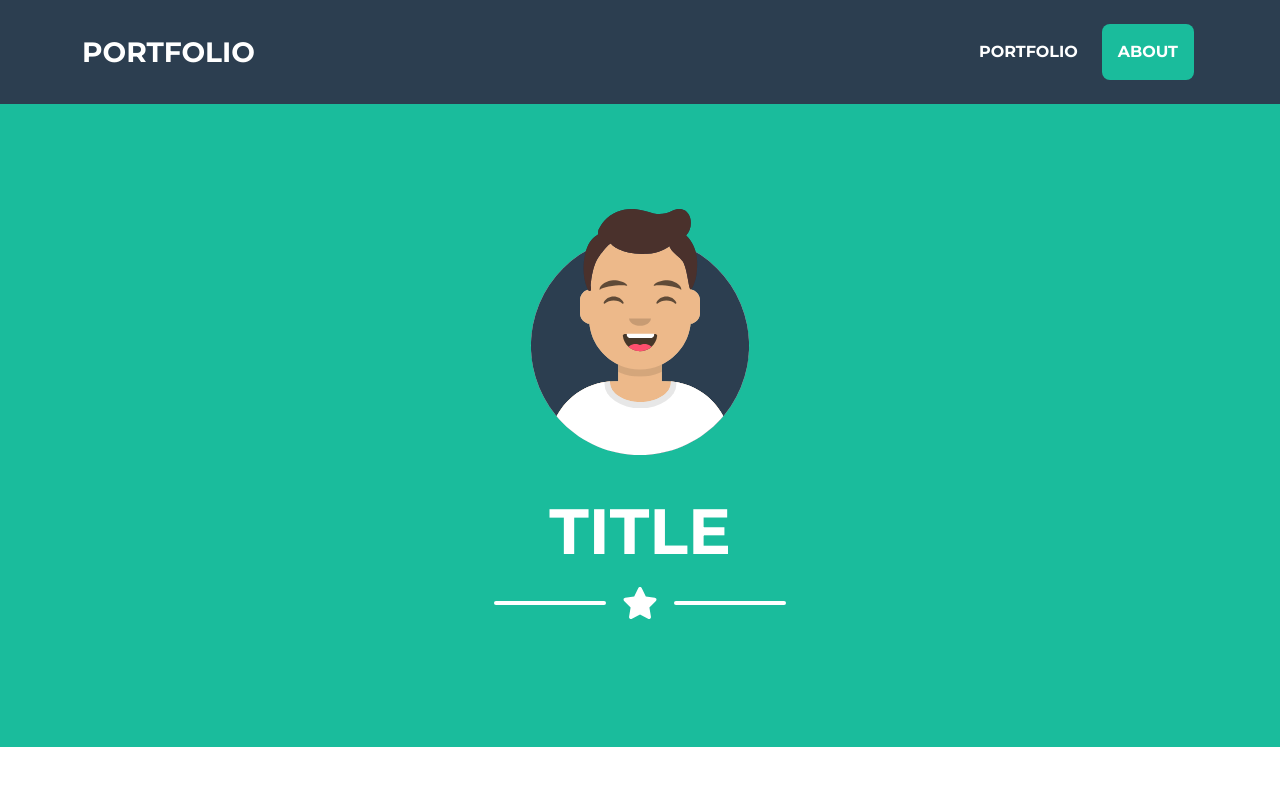
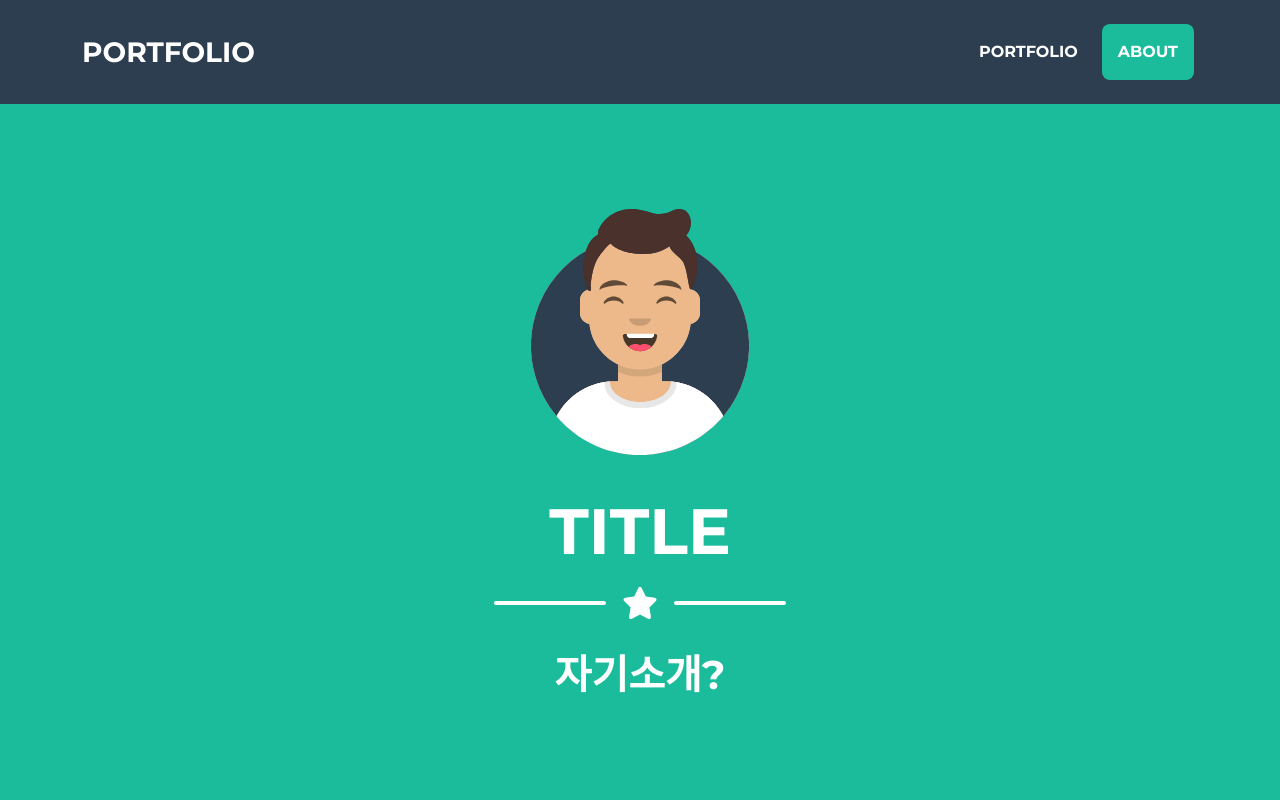
Before and after one commit to beckgo34/beckgo34.github.io, a plain HTML site: page index.html in a window 1280 px wide. Shown: the top 800 px of the page. Drawn offline with nearby package versions, Linux system fonts and the light colour scheme.

Commit message:
자기소개 어따함?

```diff
--- a/index.html
+++ b/index.html
@@ -46,6 +46,7 @@
                     <div class="divider-custom-icon"><i class="fas fa-star"></i></div>
                     <div class="divider-custom-line"></div>
                 </div>
+                <h1>자기소개?</h1>
                 <!-- Masthead Subheading-->
                 <p class="masthead-subheading font-weight-light mb-0"></p>
             </div>
```
